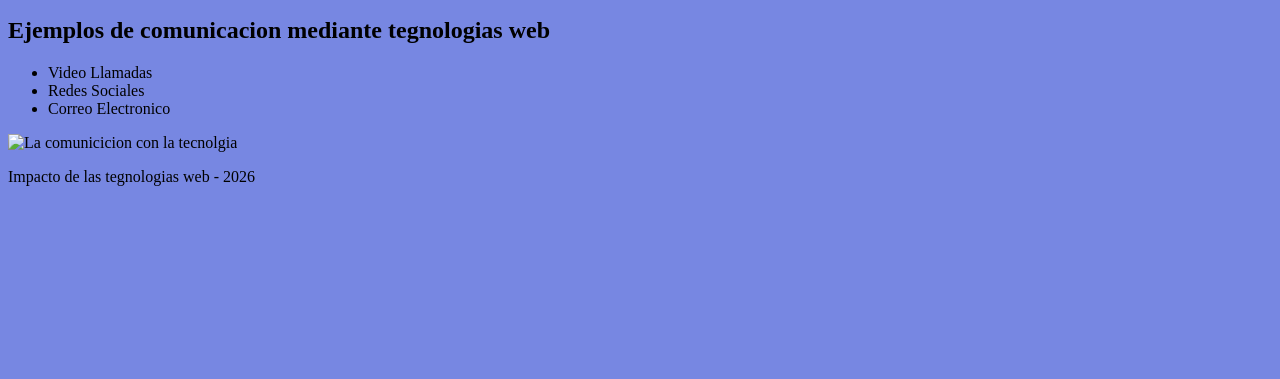
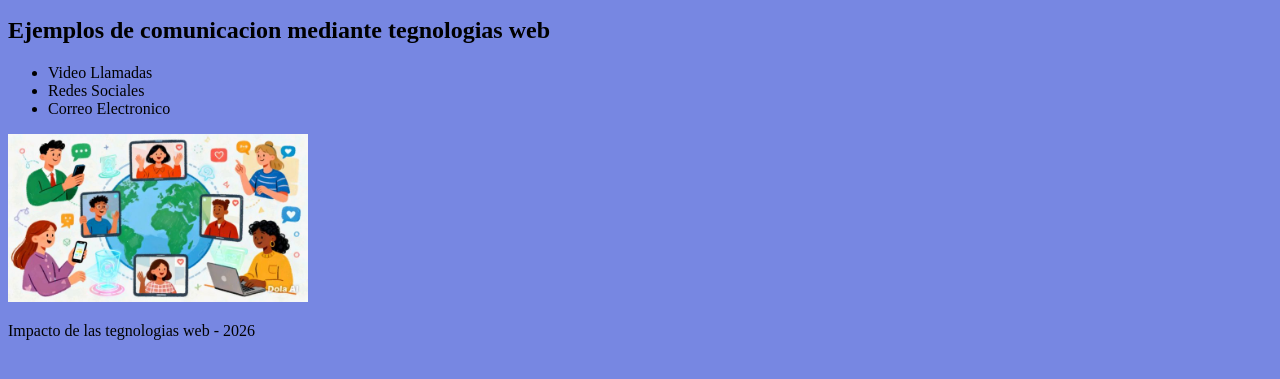
Before and after one commit to rvgwl/impacto-tecnologias-web, a plain HTML site: page comunicacion.html in a window 1280 px wide. Shown: the part 147-526 px from the top of the page. Drawn offline with Linux system fonts and the light colour scheme.

Commit message:
Update comunicacion.html

```diff
--- a/comunicacion.html
+++ b/comunicacion.html
@@ -23,7 +23,7 @@
          <li>Correo Electronico</li>
         </ul>
     </section>
-<img src="Imagenes/comunicacion.jpg" alt="La comunicicion con la tecnolgia " width="300"
+<img src="fotos/comunicacion.jpg" alt="La comunicicion con la tecnolgia " width="300"
 <footer>
     <p>Impacto de las tegnologias web - 2026</p>
 </footer>
```
